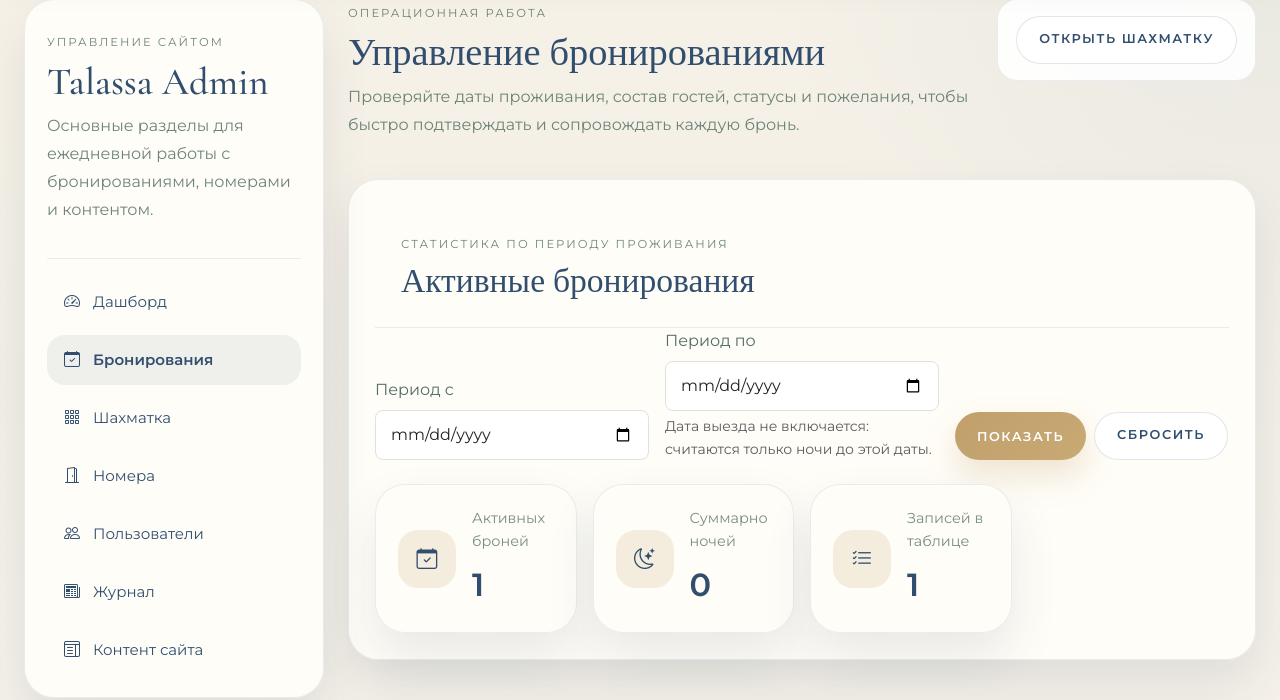
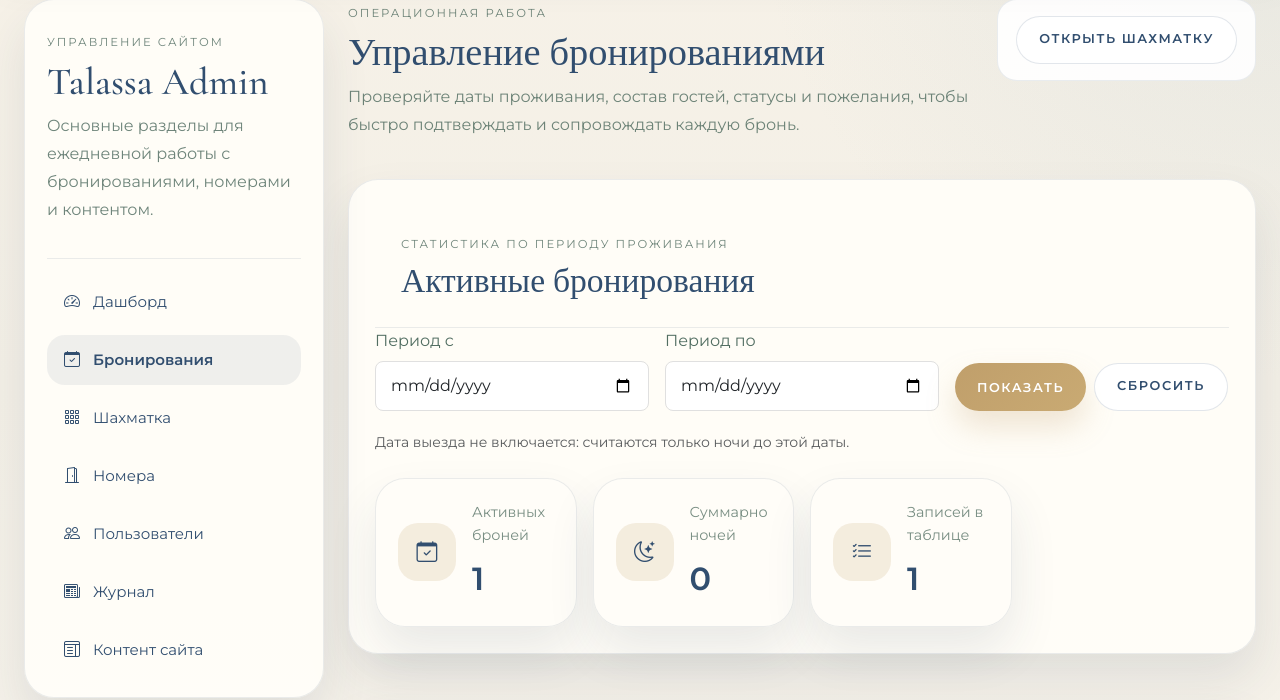
Before and after one commit to bartcrpt/talassa-site, a Flask app: page /admin/bookings in a window 1280 px wide. Shown: the part 154-854 px from the top of the page. Run offline with Flask 3, Linux system fonts and the light colour scheme; a user stored in the database is signed in; tables that the repository leaves empty hold one stand-in row (values such as "Sample post"); parts of the project's set-up code (start-up, migrations or seed data) failed here and were passed over; some libraries are stand-ins or nearby versions.

Commit message:
fix: keep booking stats date inputs aligned

```diff
--- a/templates/admin/bookings.html
+++ b/templates/admin/bookings.html
@@ -51,11 +51,13 @@
                                 value="{{ check_in_to }}"
                                 class="form-control"
                             >
-                            <div class="form-text">Дата выезда не включается: считаются только ночи до этой даты.</div>
                         </div>
                         <div class="col-12 col-md-4 d-flex gap-2">
                             <button type="submit" class="btn btn-primary admin-btn">Показать</button>
                             <a href="{{ url_for('admin_bookings') }}" class="btn btn-outline-secondary admin-btn">Сбросить</a>
+                        </div>
+                        <div class="col-12">
+                            <div class="form-text mt-1">Дата выезда не включается: считаются только ночи до этой даты.</div>
                         </div>
                     </form>
 
```
